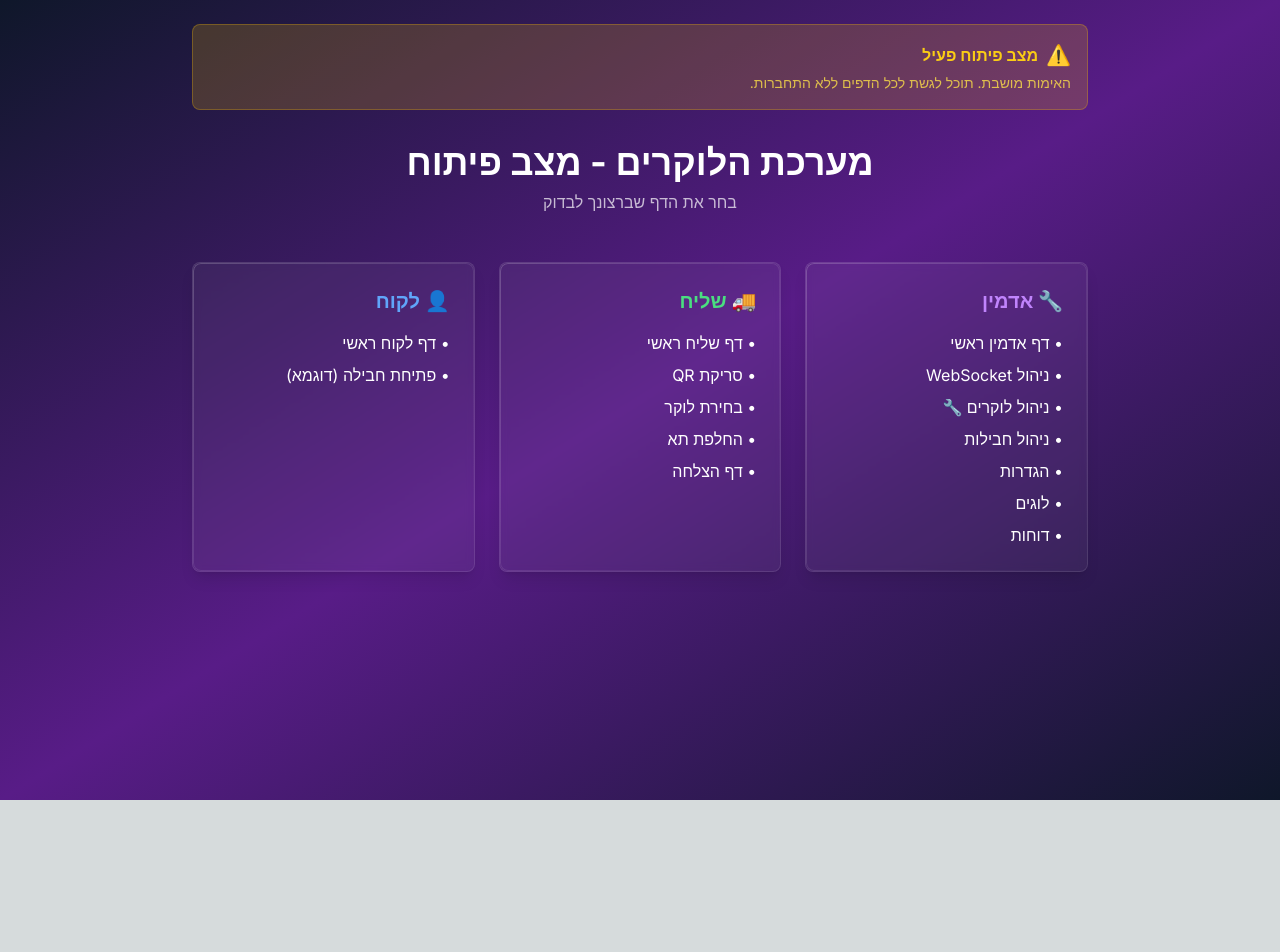
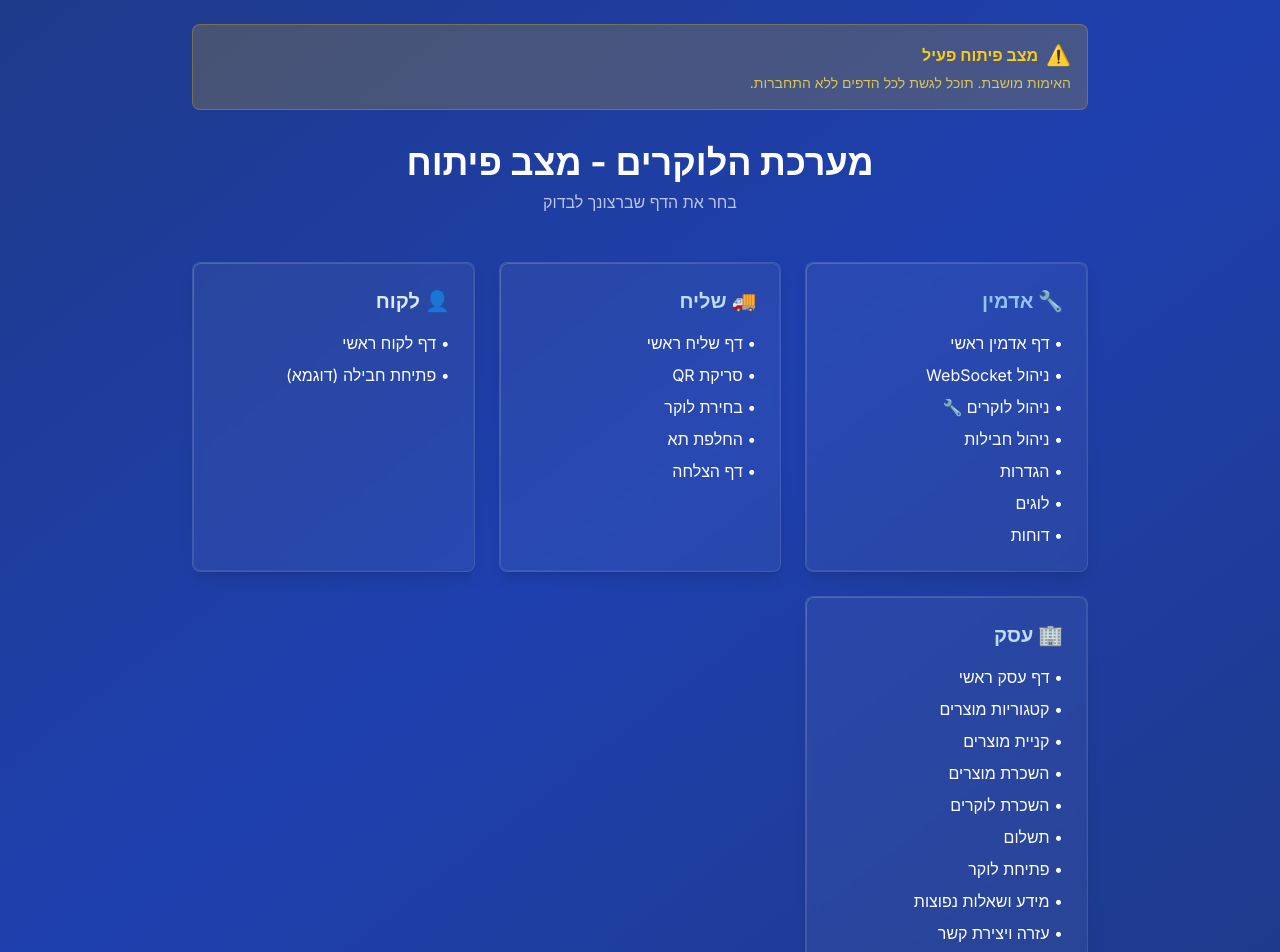
Before and after one commit to Drrein86/lockerweb, a Next.js app: page / in a window 1280 px wide. Shown: the top 952 px of the page. Before the commit the page ends 800 px from the top, so only its background shows below. Built offline with nearby package versions, Linux system fonts and the light colour scheme.

Commit message:
עדכון סכמת צבעים לכחול - רקע כחול בהיר, טקסט לבן ואלמנטים בכחול כהה

```diff
--- a/src/app/admin/lockers/page.tsx
+++ b/src/app/admin/lockers/page.tsx
@@ -349,7 +349,7 @@ export default function AdminLockersPage() {
 
   if (loading) {
     return (
-      <div className="min-h-screen bg-gradient-to-br from-slate-900 via-purple-900 to-slate-900 flex items-center justify-center">
+      <div className="min-h-screen bg-gradient-to-br from-blue-900 via-blue-800 to-blue-900 flex items-center justify-center">
         <div className="text-center">
           <div className="animate-spin rounded-full h-32 w-32 border-b-2 border-white mx-auto"></div>
           <p className="mt-4 text-white/80">טוען לוקרים...</p>
@@ -361,7 +361,7 @@ export default function AdminLockersPage() {
   // בדיקה אם אין לוקרים
   if (Object.keys(lockers).length === 0) {
     return (
-      <div className="min-h-screen bg-gradient-to-br from-slate-900 via-purple-900 to-slate-900 flex items-center justify-center">
+      <div className="min-h-screen bg-gradient-to-br from-blue-900 via-blue-800 to-blue-900 flex items-center justify-center">
         <div className="text-center">
           <div className="text-6xl mb-4">📦</div>
           <h2 className="text-2xl font-bold text-white mb-2">אין לוקרים זמינים</h2>
@@ -382,7 +382,7 @@ export default function AdminLockersPage() {
   }
 
   return (
-    <div className="min-h-screen bg-gradient-to-br from-slate-900 via-purple-900 to-slate-900 text-white" dir="rtl">
+    <div className="min-h-screen bg-gradient-to-br from-blue-900 via-blue-800 to-blue-900 text-white" dir="rtl">
       <div className="container mx-auto px-4 py-8">
         {/* כותרת ברורה */}
         <div className="text-center mb-8">
--- a/src/app/admin/page.tsx
+++ b/src/app/admin/page.tsx
@@ -120,7 +120,7 @@ export default function AdminPage() {
 
   if (loading) {
     return (
-      <div className="min-h-screen bg-gradient-to-br from-slate-900 via-purple-900 to-slate-900 flex items-center justify-center">
+      <div className="min-h-screen bg-gradient-to-br from-blue-900 via-blue-800 to-blue-900 flex items-center justify-center">
         <div className="text-center">
           <div className="animate-spin rounded-full h-12 w-12 border-b-2 border-white mx-auto mb-4"></div>
           <p className="text-white/80">טוען נתוני המערכת...</p>
@@ -130,7 +130,7 @@ export default function AdminPage() {
   }
 
   return (
-    <div className="min-h-screen bg-gradient-to-br from-slate-900 via-purple-900 to-slate-900 text-white">
+    <div className="min-h-screen bg-gradient-to-br from-blue-900 via-blue-800 to-blue-900 text-white">
       <div className="max-w-7xl mx-auto px-4 py-8">
         {/* כותרת */}
         <div className="text-center mb-8">
--- a/src/app/globals.css
+++ b/src/app/globals.css
@@ -6,14 +6,15 @@
 @import url('https://fonts.googleapis.com/css2?family=Inter:wght@400;500;600;700&display=swap');
 
 :root {
-  --primary-gradient: linear-gradient(135deg, #667eea 0%, #764ba2 100%);
-  --secondary-gradient: linear-gradient(135deg, #f093fb 0%, #f5576c 100%);
-  --dark-gradient: linear-gradient(135deg, #0f0f23 0%, #1a1a2e 50%, #16213e 100%);
-  --glass-bg: rgba(255, 255, 255, 0.1);
-  --glass-border: rgba(255, 255, 255, 0.2);
-  --foreground-rgb: 0, 0, 0;
-  --background-start-rgb: 214, 219, 220;
-  --background-end-rgb: 255, 255, 255;
+  --primary-gradient: linear-gradient(135deg, #1e40af 0%, #1e3a8a 100%);
+  --secondary-gradient: linear-gradient(135deg, #3b82f6 0%, #1d4ed8 100%);
+  --dark-gradient: linear-gradient(135deg, #0f172a 0%, #1e293b 50%, #334155 100%);
+  --blue-gradient: linear-gradient(135deg, #3b82f6 0%, #1e40af 50%, #1e3a8a 100%);
+  --glass-bg: rgba(59, 130, 246, 0.1);
+  --glass-border: rgba(147, 197, 253, 0.3);
+  --foreground-rgb: 255, 255, 255;
+  --background-start-rgb: 30, 64, 175;
+  --background-end-rgb: 30, 58, 138;
 }
 
 @media (prefers-color-scheme: dark) {
@@ -37,7 +38,7 @@ html {
 
 body {
   min-height: 100vh;
-  background: rgb(var(--background-start-rgb));
+  background: var(--blue-gradient);
   color: rgb(var(--foreground-rgb));
   direction: rtl;
   text-align: right;
@@ -48,11 +49,11 @@ body {
 @layer components {
   /* כפתורים ראשיים */
   .btn-primary {
-    @apply bg-blue-600 text-white hover:bg-blue-700;
+    @apply bg-blue-800 text-white hover:bg-blue-900 border border-blue-600;
   }
 
   .btn-secondary {
-    @apply bg-gray-600 text-white hover:bg-gray-700;
+    @apply bg-blue-700 text-white hover:bg-blue-800 border border-blue-500;
   }
 
   .btn-danger {
@@ -65,13 +66,13 @@ body {
 
   /* כרטיסים */
   .glass-card {
-    @apply relative p-6 rounded-xl backdrop-blur-xl bg-white/5 border border-white/10;
-    box-shadow: 0 4px 24px -1px rgba(0, 0, 0, 0.2);
+    @apply relative p-6 rounded-xl backdrop-blur-xl bg-blue-900/20 border border-blue-400/30;
+    box-shadow: 0 4px 24px -1px rgba(30, 64, 175, 0.3);
     transition: all 0.3s ease-in-out;
   }
 
   .glass-card:hover {
-    @apply bg-white/10;
+    @apply bg-blue-800/30;
     transform: translateY(-2px);
   }
 
@@ -96,12 +97,12 @@ body {
   }
 
   .glass-card-sm {
-    @apply bg-white/5 backdrop-blur-lg border border-white/10 rounded-xl p-4 shadow-lg;
+    @apply bg-blue-900/20 backdrop-blur-lg border border-blue-400/30 rounded-xl p-4 shadow-lg;
   }
 
   /* קלטים */
   .input-glass {
-    @apply bg-white/10 backdrop-blur-lg border border-white/20 rounded-xl px-4 py-3 text-white placeholder-gray-400 focus:bg-white/20 focus:border-white/40 focus:outline-none transition-all duration-300;
+    @apply bg-blue-900/20 backdrop-blur-lg border border-blue-400/30 rounded-xl px-4 py-3 text-white placeholder-blue-200 focus:bg-blue-800/30 focus:border-blue-300/50 focus:outline-none transition-all duration-300;
   }
 
   /* כותרות */
@@ -137,15 +138,15 @@ body {
 
   /* טבלאות */
   .table-glass {
-    @apply bg-white/5 backdrop-blur-lg border border-white/10 rounded-xl overflow-hidden;
+    @apply bg-blue-900/20 backdrop-blur-lg border border-blue-400/30 rounded-xl overflow-hidden;
   }
 
   .table-header {
-    @apply grid gap-4 p-4 font-bold text-gray-700 border-b;
+    @apply grid gap-4 p-4 font-bold text-white border-b border-blue-400/30;
   }
 
   .table-row {
-    @apply grid gap-4 p-4 border-b hover:bg-gray-50;
+    @apply grid gap-4 p-4 border-b border-blue-400/20 hover:bg-blue-800/20 text-white;
   }
 
   /* אלמנטי QR */
@@ -155,7 +156,7 @@ body {
 
   /* ניווט */
   .nav-glass {
-    @apply bg-white/10 backdrop-blur-lg border-b border-white/20;
+    @apply bg-blue-900/30 backdrop-blur-lg border-b border-blue-400/30;
   }
 }
 
--- a/src/app/page.tsx
+++ b/src/app/page.tsx
@@ -8,7 +8,7 @@ export const dynamic = 'force-dynamic'
 export default function HomePage() {
   // מצב פיתוח - אין אימות - גרסה מעודכנת 2025
     return (
-      <div className="min-h-screen bg-gradient-to-br from-slate-900 via-purple-900 to-slate-900 p-6">
+      <div className="min-h-screen bg-gradient-to-br from-blue-900 via-blue-800 to-blue-900 p-6">
         <div className="max-w-4xl mx-auto">
           {/* הודעת מצב פיתוח */}
           <div className="bg-yellow-500/20 border border-yellow-500/30 rounded-lg p-4 mb-8">
@@ -33,17 +33,17 @@ export default function HomePage() {
           <div className="grid grid-cols-1 md:grid-cols-2 lg:grid-cols-3 gap-6">
             {/* דפי אדמין */}
             <div className="glass-card">
-              <h3 className="text-xl font-bold text-purple-400 mb-4">🔧 אדמין</h3>
+              <h3 className="text-xl font-bold text-blue-300 mb-4">🔧 אדמין</h3>
               <div className="space-y-2">
-                <Link href="/admin" className="block text-white hover:text-purple-400 transition-colors">
+                <Link href="/admin" className="block text-white hover:text-blue-300 transition-colors">
                   • דף אדמין ראשי
                 </Link>
-                <Link href="/admin/websocket" className="block text-white hover:text-purple-400 transition-colors">
+                <Link href="/admin/websocket" className="block text-white hover:text-blue-300 transition-colors">
                   • ניהול WebSocket
                 </Link>
                 <Link
                   href="/admin/lockers"
-                  className="block text-white hover:text-purple-400 transition-colors"
+                  className="block text-white hover:text-blue-300 transition-colors"
                   onClick={(e) => {
                     console.log('🔗 לוחץ על ניהול לוקרים')
                     console.log('🎯 מפנה ל:', '/admin/lockers')
@@ -54,16 +54,16 @@ export default function HomePage() {
                 >
                   • ניהול לוקרים 🔧
                 </Link>
-                <Link href="/admin/packages" className="block text-white hover:text-purple-400 transition-colors">
+                <Link href="/admin/packages" className="block text-white hover:text-blue-300 transition-colors">
                   • ניהול חבילות
                 </Link>
-                <Link href="/admin/settings" className="block text-white hover:text-purple-400 transition-colors">
+                <Link href="/admin/settings" className="block text-white hover:text-blue-300 transition-colors">
                   • הגדרות
                 </Link>
-                <Link href="/admin/logs" className="block text-white hover:text-purple-400 transition-colors">
+                <Link href="/admin/logs" className="block text-white hover:text-blue-300 transition-colors">
                   • לוגים
                 </Link>
-                <Link href="/admin/reports" className="block text-white hover:text-purple-400 transition-colors">
+                <Link href="/admin/reports" className="block text-white hover:text-blue-300 transition-colors">
                   • דוחות
                 </Link>
               </div>
@@ -71,21 +71,21 @@ export default function HomePage() {
 
             {/* דפי שליח */}
             <div className="glass-card">
-              <h3 className="text-xl font-bold text-green-400 mb-4">🚚 שליח</h3>
+              <h3 className="text-xl font-bold text-blue-200 mb-4">🚚 שליח</h3>
               <div className="space-y-2">
-                <Link href="/courier" className="block text-white hover:text-green-400 transition-colors">
+                <Link href="/courier" className="block text-white hover:text-blue-200 transition-colors">
                   • דף שליח ראשי
                 </Link>
-                <Link href="/courier/scan-qr" className="block text-white hover:text-green-400 transition-colors">
+                <Link href="/courier/scan-qr" className="block text-white hover:text-blue-200 transition-colors">
                   • סריקת QR
                 </Link>
-                <Link href="/courier/select-locker" className="block text-white hover:text-green-400 transition-colors">
+                <Link href="/courier/select-locker" className="block text-white hover:text-blue-200 transition-colors">
                   • בחירת לוקר
                 </Link>
-                <Link href="/courier/change-cell" className="block text-white hover:text-green-400 transition-colors">
+                <Link href="/courier/change-cell" className="block text-white hover:text-blue-200 transition-colors">
                   • החלפת תא
                 </Link>
-                <Link href="/courier/success" className="block text-white hover:text-green-400 transition-colors">
+                <Link href="/courier/success" className="block text-white hover:text-blue-200 transition-colors">
                   • דף הצלחה
                 </Link>
               </div>
@@ -93,13 +93,47 @@ export default function HomePage() {
 
             {/* דפי לקוח */}
             <div className="glass-card">
-              <h3 className="text-xl font-bold text-blue-400 mb-4">👤 לקוח</h3>
+              <h3 className="text-xl font-bold text-blue-100 mb-4">👤 לקוח</h3>
               <div className="space-y-2">
-                <Link href="/customer" className="block text-white hover:text-blue-400 transition-colors">
+                <Link href="/customer" className="block text-white hover:text-blue-100 transition-colors">
                   • דף לקוח ראשי
                 </Link>
-                <Link href="/customer/unlock/XYZ123" className="block text-white hover:text-blue-400 transition-colors">
+                <Link href="/customer/unlock/XYZ123" className="block text-white hover:text-blue-100 transition-colors">
                   • פתיחת חבילה (דוגמא)
+                </Link>
+              </div>
+            </div>
+
+            {/* דפי עסק */}
+            <div className="glass-card">
+              <h3 className="text-xl font-bold text-blue-200 mb-4">🏢 עסק</h3>
+              <div className="space-y-2">
+                <Link href="/business" className="block text-white hover:text-blue-200 transition-colors">
+                  • דף עסק ראשי
+                </Link>
+                <Link href="/business/categories" className="block text-white hover:text-blue-200 transition-colors">
+                  • קטגוריות מוצרים
+                </Link>
+                <Link href="/business/product-purchase" className="block text-white hover:text-blue-200 transition-colors">
+                  • קניית מוצרים
+                </Link>
+                <Link href="/business/product-rental" className="block text-white hover:text-blue-200 transition-colors">
+                  • השכרת מוצרים
+                </Link>
+                <Link href="/business/locker-rental" className="block text-white hover:text-blue-200 transition-colors">
+                  • השכרת לוקרים
+                </Link>
+                <Link href="/business/payment" className="block text-white hover:text-blue-200 transition-colors">
+                  • תשלום
+                </Link>
+                <Link href="/business/unlock" className="block text-white hover:text-blue-200 transition-colors">
+                  • פתיחת לוקר
+                </Link>
+                <Link href="/business/info" className="block text-white hover:text-blue-200 transition-colors">
+                  • מידע ושאלות נפוצות
+                </Link>
+                <Link href="/business/help" className="block text-white hover:text-blue-200 transition-colors">
+                  • עזרה ויצירת קשר
                 </Link>
               </div>
             </div>
```
Also changed, not shown: src/app/business/page.tsx (+12 -12 lines), src/app/business/payment/page.tsx (+5 -5 lines), src/app/courier/page.tsx (+7 -7 lines), src/app/customer/page.tsx (+2 -2 lines).
